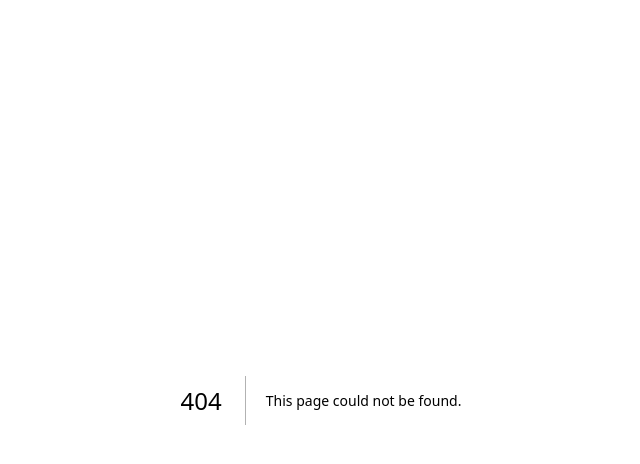
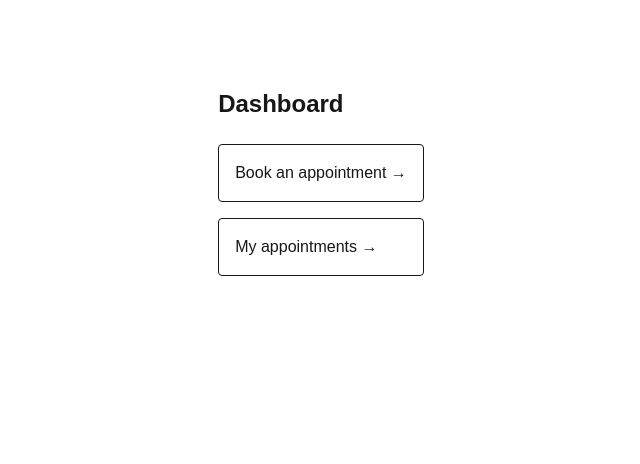
Before and after one commit to Raghavtripathii/secureslot-frontend, a Next.js app: page /dashboard in a window 1280 px wide. Before the commit this address had no page. Shown: the top 464 px of the page, without its empty margins (319-959 px from the left). Built offline with nearby package versions, Linux system fonts and the light colour scheme.

Commit message:
feat: dashboard landing page

```diff
--- /dev/null
+++ b/app/dashboard/page.tsx
@@ -0,0 +1,17 @@
+import Link from "next/link";
+
+export default function DashboardPage() {
+  return (
+    <div className="max-w-2xl mx-auto mt-16 p-6">
+      <h1 className="text-2xl font-bold mb-6">Dashboard</h1>
+      <div className="flex flex-col gap-4">
+        <Link href="/book" className="border rounded p-4 hover:bg-gray-50">
+          Book an appointment →
+        </Link>
+        <Link href="/appointments" className="border rounded p-4 hover:bg-gray-50">
+          My appointments →
+        </Link>
+      </div>
+    </div>
+  );
+}
```
